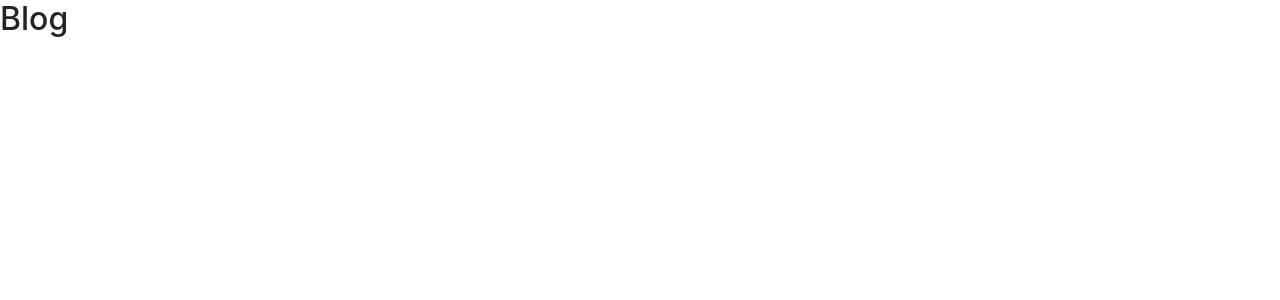
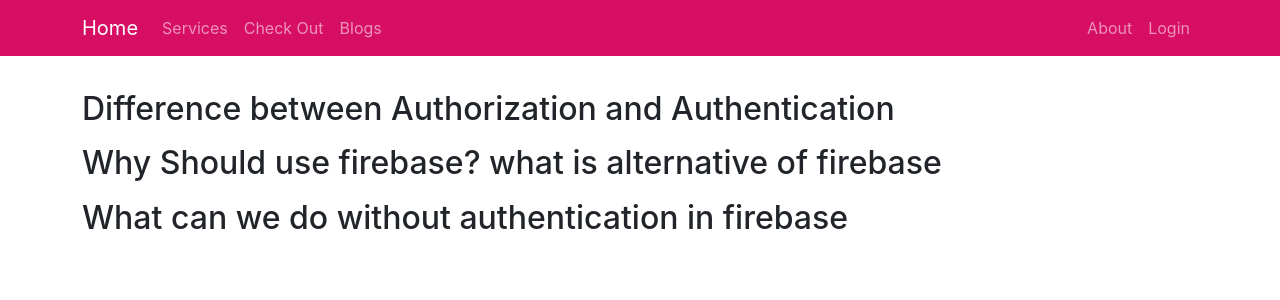
Before and after one commit to eshanHaque/mom-cooking, a React (Create React App) app: page /blog in a window 1280 px wide. Shown: the top 300 px of the page. Built offline with nearby package versions, Linux system fonts and the light colour scheme.

Commit message:
environment variable done

```diff
--- a/src/App.js
+++ b/src/App.js
@@ -18,6 +18,7 @@
           <Route path="/blog" element={<Blog></Blog>}></Route>
           <Route path='/login' element={<Login></Login>}></Route>
           <Route path='/home/login' element={<Login></Login>}></Route>
+          <Route path='/blog' element={<Blog></Blog>}></Route>
           <Route path="*" element={<Notfound></Notfound>}></Route>
         </Routes>
     </div>
--- a/src/Page/Blog/Blog.css
+++ b/src/Page/Blog/Blog.css
@@ -0,0 +1,3 @@
+.my-blog{
+    margin-top: 90px;
+}
--- a/src/Page/Blog/Blog.js
+++ b/src/Page/Blog/Blog.js
@@ -1,9 +1,25 @@
 import React from 'react';
+import Header from '../Shared/Header/Header';
+import '../Blog/Blog.css'
 
 const Blog = () => {
     return (
         <div>
-            <h2>Blog</h2>
+            <Header></Header>
+            <div className="container my-blog">
+                <div>
+                    <h2>Difference between Authorization and Authentication</h2>
+                    <p></p>
+                </div>
+                <div>
+                    <h2>Why Should use firebase? what is alternative of firebase</h2>
+                    <p></p>
+                </div>
+                <div>
+                    <h2>What can we do without authentication in firebase</h2>
+                    <p></p>
+                </div>
+            </div>
         </div>
     );
 };
--- a/src/Page/Home/Service/Service.css
+++ b/src/Page/Home/Service/Service.css
@@ -16,9 +16,7 @@
     margin-top: 10px;
     margin-bottom: 10px;
 }
-.tk{
-    color: black;
-}
+
 .service-des{
     margin-top: 15px;
     margin-bottom: 10px;
--- a/src/Page/Login/Login.js
+++ b/src/Page/Login/Login.js
@@ -1,16 +1,25 @@
-import React from 'react';
+import React, { useRef } from 'react';
 import { Button, Form } from 'react-bootstrap';
 import Header from '../Shared/Header/Header';
 import "../Login/Login.css"
 
 const Login = () => {
+    const emailRef = useRef('');
+    const passwordRef = useRef('');
+
+    const handleSubmit = event => {
+        event.preventDefault();
+        const email = emailRef.current.value;
+        const password = passwordRef.current.value;
+    }
+
     return (
         <div id='login'>
             <Header></Header>
-            <Form className='Login-form container w-50'>
+            <Form onSubmit={handleSubmit} className='Login-form container w-50'>
                 <Form.Group className="mb-3" controlId="formBasicEmail">
                     <Form.Label>Email address</Form.Label>
-                    <Form.Control type="email" placeholder="Enter email" />
+                    <Form.Control ref={emailRef} type="email" placeholder="Enter email" required/>
                     <Form.Text className="text-muted">
                         We'll never share your email with anyone else.
                     </Form.Text>
@@ -18,7 +27,7 @@
 
                 <Form.Group className="mb-3" controlId="formBasicPassword">
                     <Form.Label>Password</Form.Label>
-                    <Form.Control type="password" placeholder="Password" />
+                    <Form.Control ref={passwordRef} type="password" placeholder="Password" required/>
                 </Form.Group>
                 <Form.Group className="mb-3" controlId="formBasicCheckbox">
                     <Form.Check type="checkbox" label="Check me out" />
--- a/src/Page/Shared/Header/Header.js
+++ b/src/Page/Shared/Header/Header.js
@@ -14,13 +14,7 @@
                             <Nav className="me-auto">
                                 <Nav.Link href="home#services">Services</Nav.Link>
                                 <Nav.Link href="checkout">Check Out</Nav.Link>
-                                <NavDropdown title="Dropdown" id="collasible-nav-dropdown">
-                                    <NavDropdown.Item href="#action/3.1">Action</NavDropdown.Item>
-                                    <NavDropdown.Item href="#action/3.2">Another action</NavDropdown.Item>
-                                    <NavDropdown.Item href="#action/3.3">Something</NavDropdown.Item>
-                                    <NavDropdown.Divider />
-                                    <NavDropdown.Item href="#action/3.4">Separated link</NavDropdown.Item>
-                                </NavDropdown>
+                                <Nav.Link href="blog">Blogs</Nav.Link>
                             </Nav>
                             <Nav>
                                 <Nav.Link as={Link} to="about">About</Nav.Link>
```
Also changed, not shown: src/firebase.init.js (+6 -6 lines).
